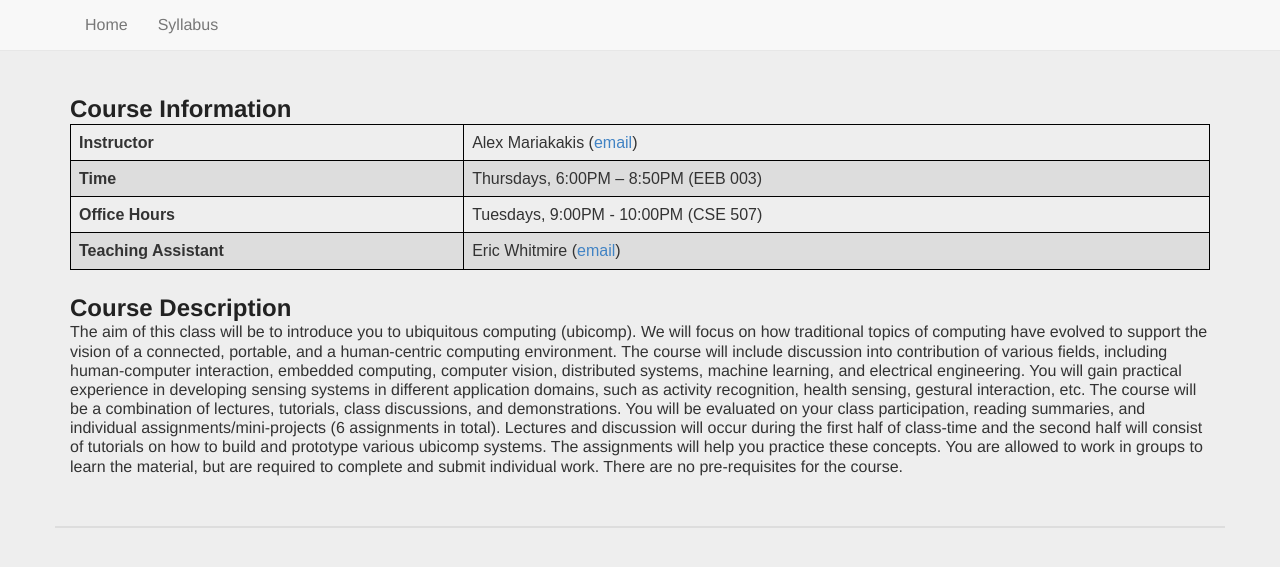
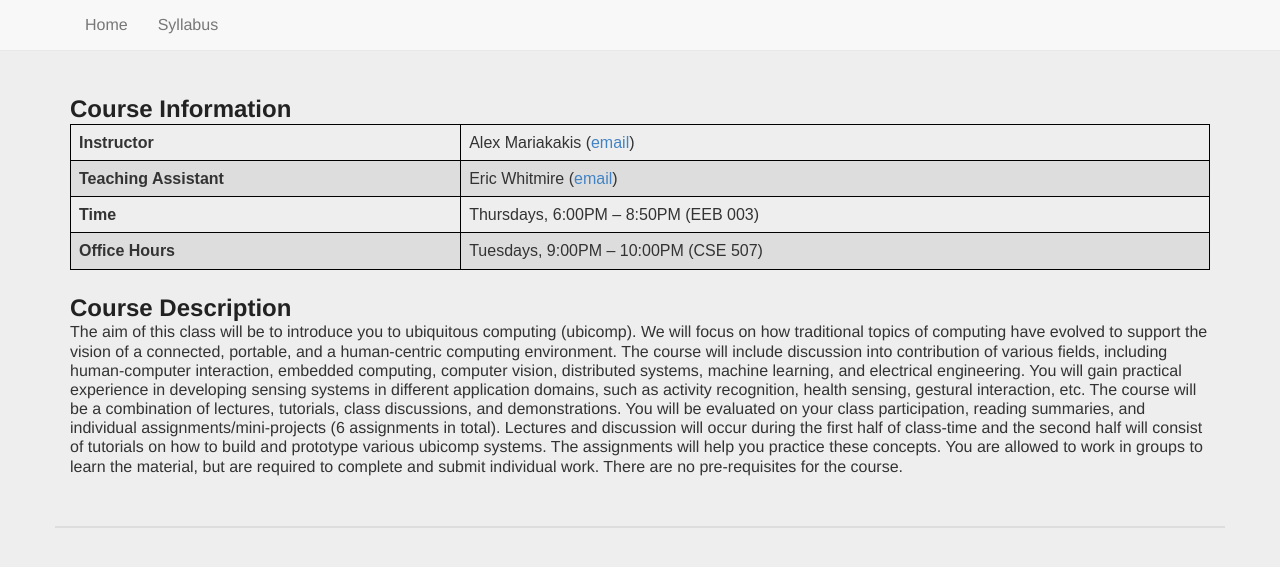
Before and after one commit to mariakakis/mhealth-course, a Jekyll site: the page built from index.html, in a window 1280 px wide. Shown: the top 567 px of the page. Built offline with Jekyll 4.4.1, drawn with Linux system fonts in a browser that asks for light colours; some web fonts are replaced.

Commit message:
updating homepage

```diff
--- a/index.html
+++ b/index.html
@@ -12,16 +12,16 @@ layout: default
           <td>Alex Mariakakis (<a href="mailto:atm15@cs.washington.edu">email</a>)</td>
         </tr>
         <tr>
+          <td><b>Teaching Assistant</b></td>
+          <td>Eric Whitmire (<a href="mailto:emwhit@cs.washington.edu">email</a>)</td>
+        </tr>
+        <tr>
           <td><b>Time</b></td>
           <td>Thursdays, 6:00PM – 8:50PM (EEB 003)</td>
         </tr>
         <tr>
           <td><b>Office Hours</b></td>
-          <td>Tuesdays, 9:00PM - 10:00PM (CSE 507)</td>
-        </tr>
-        <tr>
-          <td><b>Teaching Assistant</b></td>
-          <td>Eric Whitmire (<a href="mailto:emwhit@cs.washington.edu">email</a>)</td>
+          <td>Tuesdays, 9:00PM – 10:00PM (CSE 507)</td>
         </tr>
       </tbody>
     </table>
```
